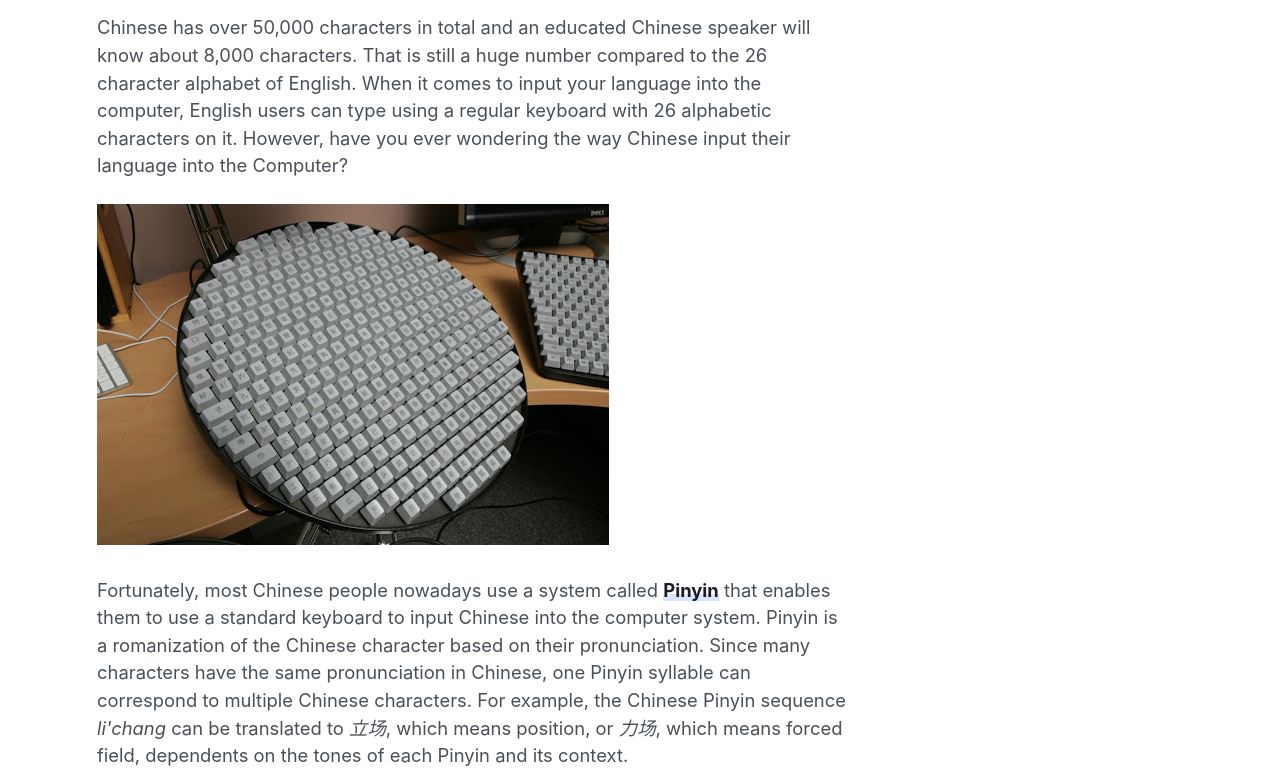
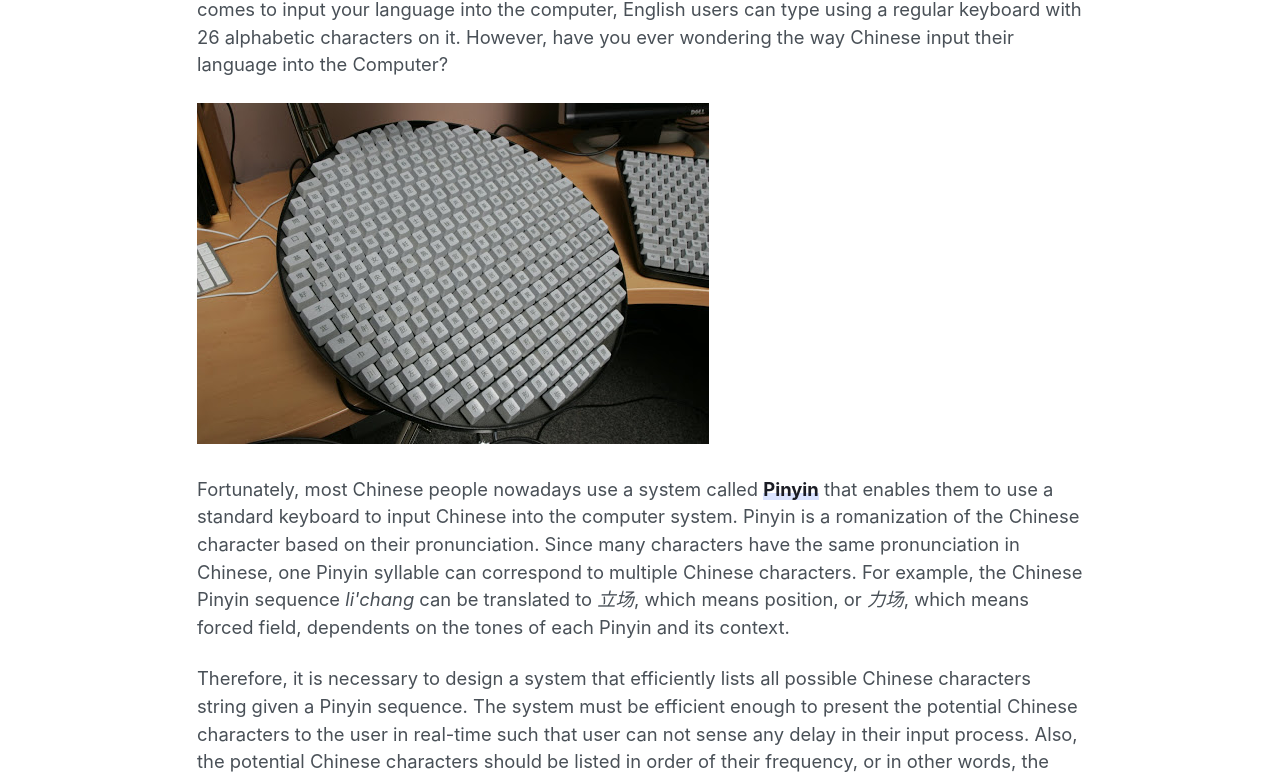
Before and after one commit to Olament/olament.github.io, a Gatsby site: page /blog/a-graph-based-pinyin-inference-Engine in a window 1280 px wide. Shown: the part 360-1135 px from the top of the page. Built offline with nearby package versions, Linux system fonts and the light colour scheme; Gatsby itself is replaced by a stand-in of ours.

Commit message:
remove post grid for post

```diff
--- a/src/style.css
+++ b/src/style.css
@@ -71,8 +71,8 @@ section > h2 {
 }
 
 .container {
-    max-width: 1150px;
-    padding: 0 1.5rem;
+    max-width: 950px;
+    padding: 0 2rem;
     margin-left: auto;
     margin-right: auto;
 }
--- a/src/templates/post.js
+++ b/src/templates/post.js
@@ -11,7 +11,6 @@ export default function Template({ data }) {
   return (
     <Layout>
       <div className="container">
-        <section className="grid post">
           <article>
             <header className="article-header">
               <div className="container">
@@ -22,7 +21,6 @@ export default function Template({ data }) {
             </header>
             <div dangerouslySetInnerHTML={{ __html: html }} />
           </article>
-        </section>
       </div>
     </Layout>
   )
```
